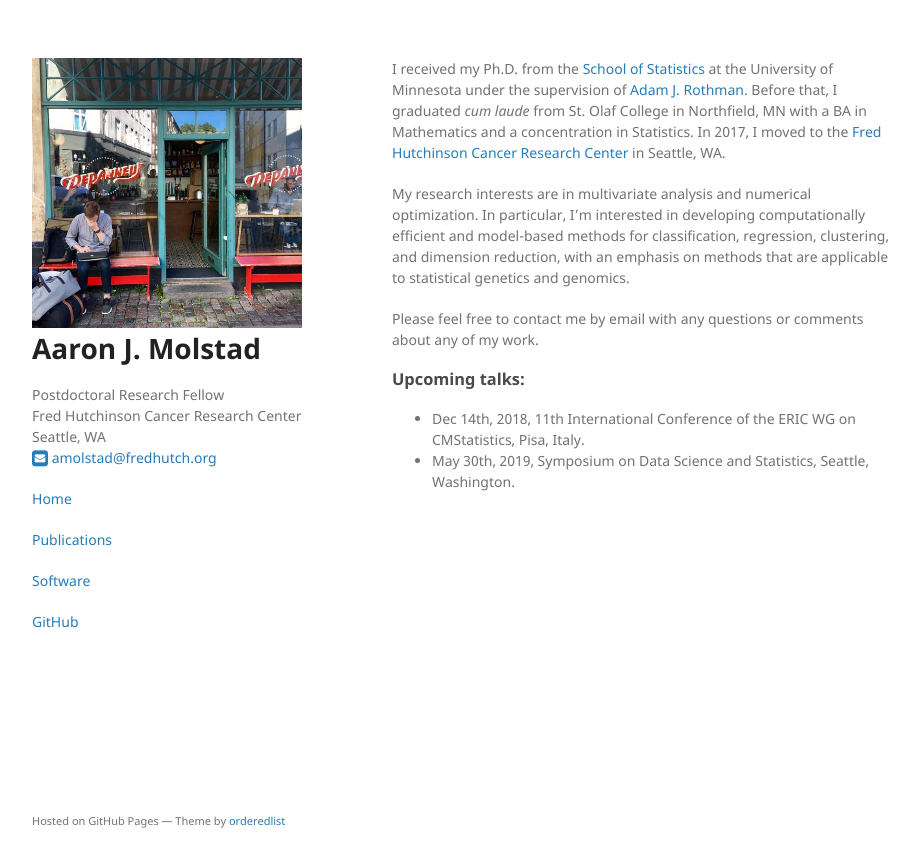
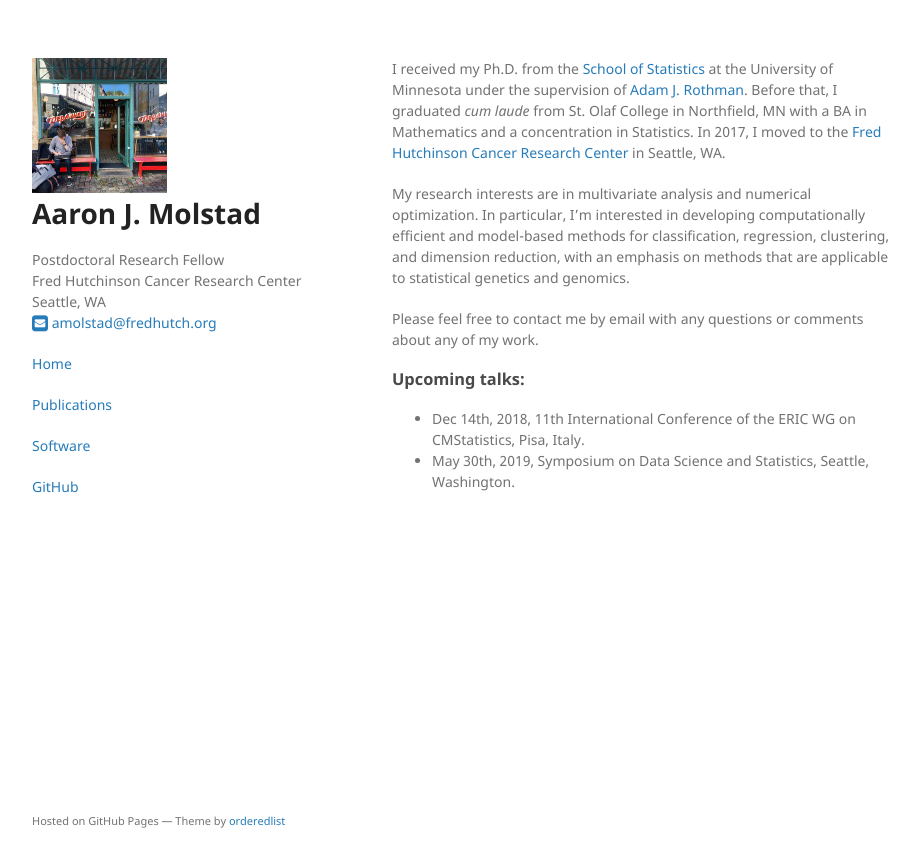
Before and after one commit to ajmolstad/ajmolstad.github.io, a Jekyll site: the page built from index.md, in a window 1280 px wide. Shown: the top 867 px of the page, without its empty margins (178-1097 px from the left). Built offline with Jekyll 4.4.1, drawn with Linux system fonts in a browser that asks for light colours.

Commit message:
Update default.html

```diff
--- a/_layouts/default.html
+++ b/_layouts/default.html
@@ -14,7 +14,7 @@
   <body>
     <div class="wrapper">
       <header>
-          <img src="logo.jpg" alt="Logo" />
+          <img  class="resize" src="logo.jpg" alt="Logo" />
         <h1>{{ site.title | default: site.github.repository_name }}</h1>
         <p>{{ site.description | default: site.github.project_tagline }}<br>
         {{ site.affiliation | default: site.github.project_tagline }}<br>
```
